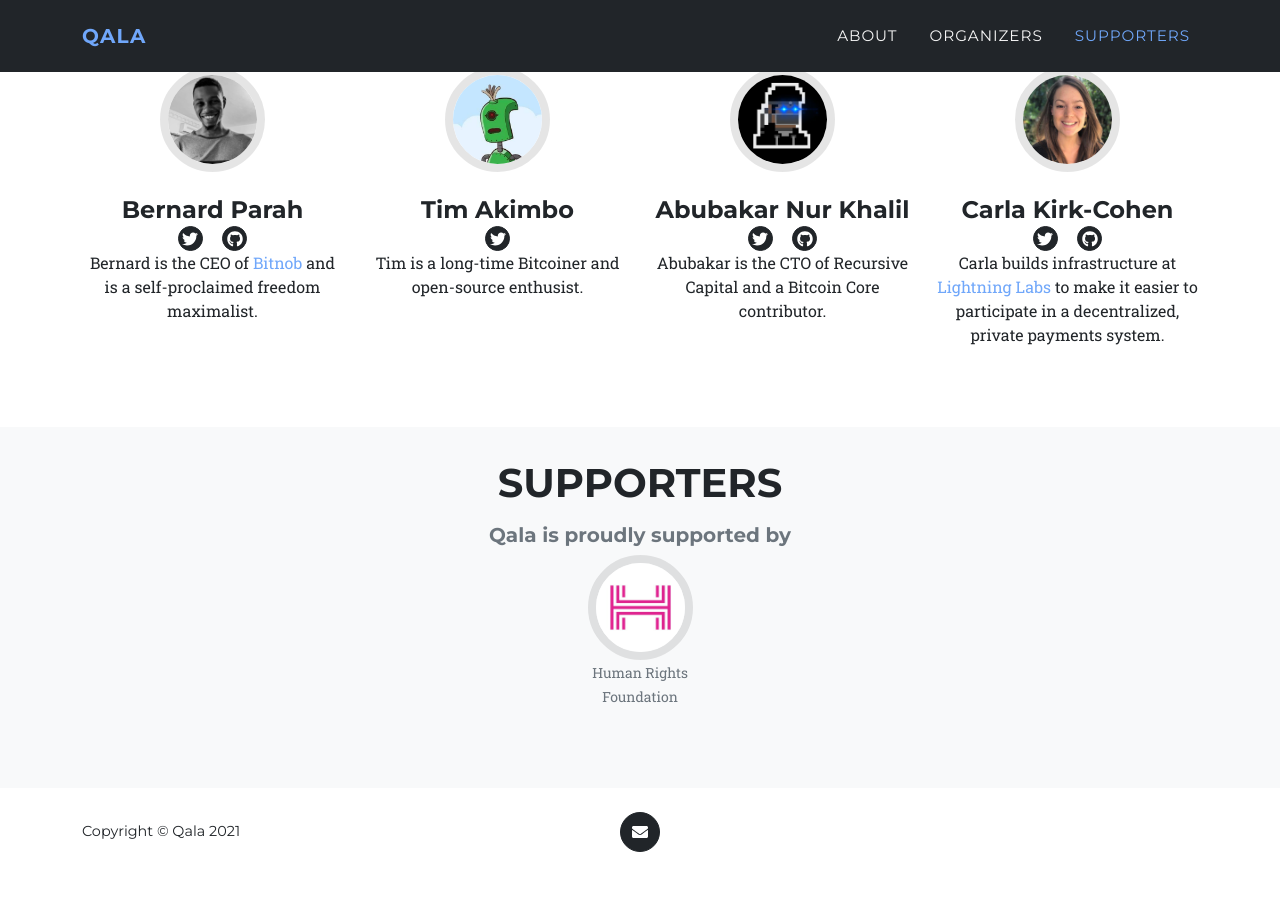
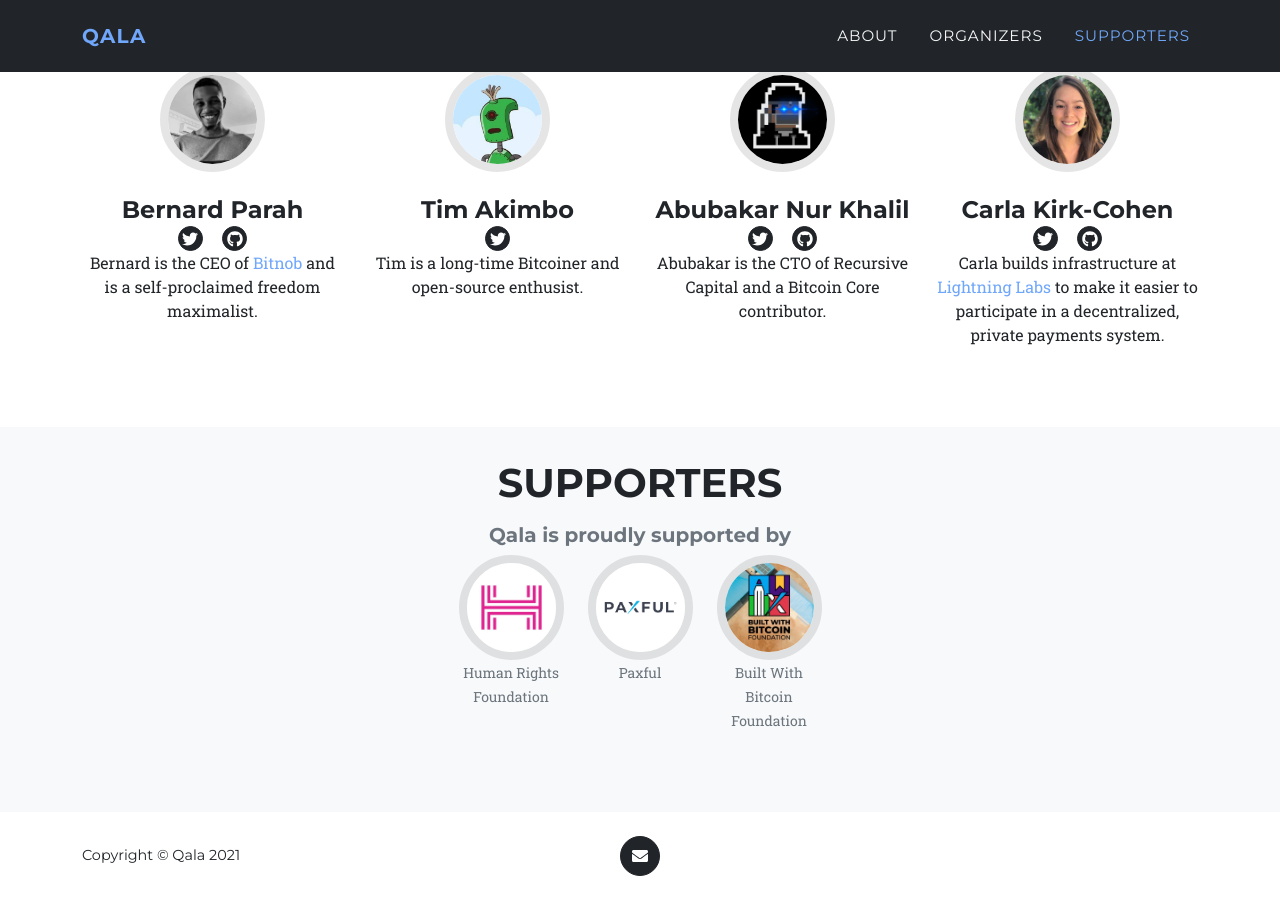
Before and after one commit to Qala-Dev/qala-website, a Jekyll site: the page built from index.html, in a window 1280 px wide and 900 px high, scrolled down 1151 px. Built offline with Jekyll 4.4.1, drawn with Linux system fonts in a browser that asks for light colours; before the commit the page ends 2027 px from its top, so only the background shows below that.

Commit message:
add paxful and built with bitcoin foundation to supporters list

```diff
--- a/index.html
+++ b/index.html
@@ -122,8 +122,24 @@ layout: default
     <div class="col-auto">
       <div class="team-member">
         <a href="https://hrf.org/" target="_blank" class="text-muted small text-decoration-none">
-          <img class="mx-auto rounded-circle" src="assets/img/support/hrf.jpg" alt="..." />
+          <img class="mx-auto rounded-circle" src="assets/img/support/hrf.jpg" alt="hrf logo" />
           <h7>Human Rights Foundation</h7>
+        </a>
+      </div>
+    </div>
+    <div class="col-auto">
+      <div class="team-member">
+        <a href="https://paxful.com/" target="_blank" class="text-muted small text-decoration-none">
+          <img class="mx-auto rounded-circle" src="assets/img/support/paxful.png" alt="paxful logo" />
+          <h7>Paxful</h7>
+        </a>
+      </div>
+    </div>
+    <div class="col-auto">
+      <div class="team-member">
+        <a href="https://www.builtwithbitcoin.org/" target="_blank" class="text-muted small text-decoration-none">
+          <img class="mx-auto rounded-circle" src="assets/img/support/built_with_bitcoin_foundation.jpg" alt="built with bitcoin foundation logo" />
+          <h7>Built With Bitcoin Foundation</h7>
         </a>
       </div>
     </div>
```
Also changed, not shown: assets/img/support/built_with_bitcoin_foundation.jpg (added), assets/img/support/paxful.png (added).
